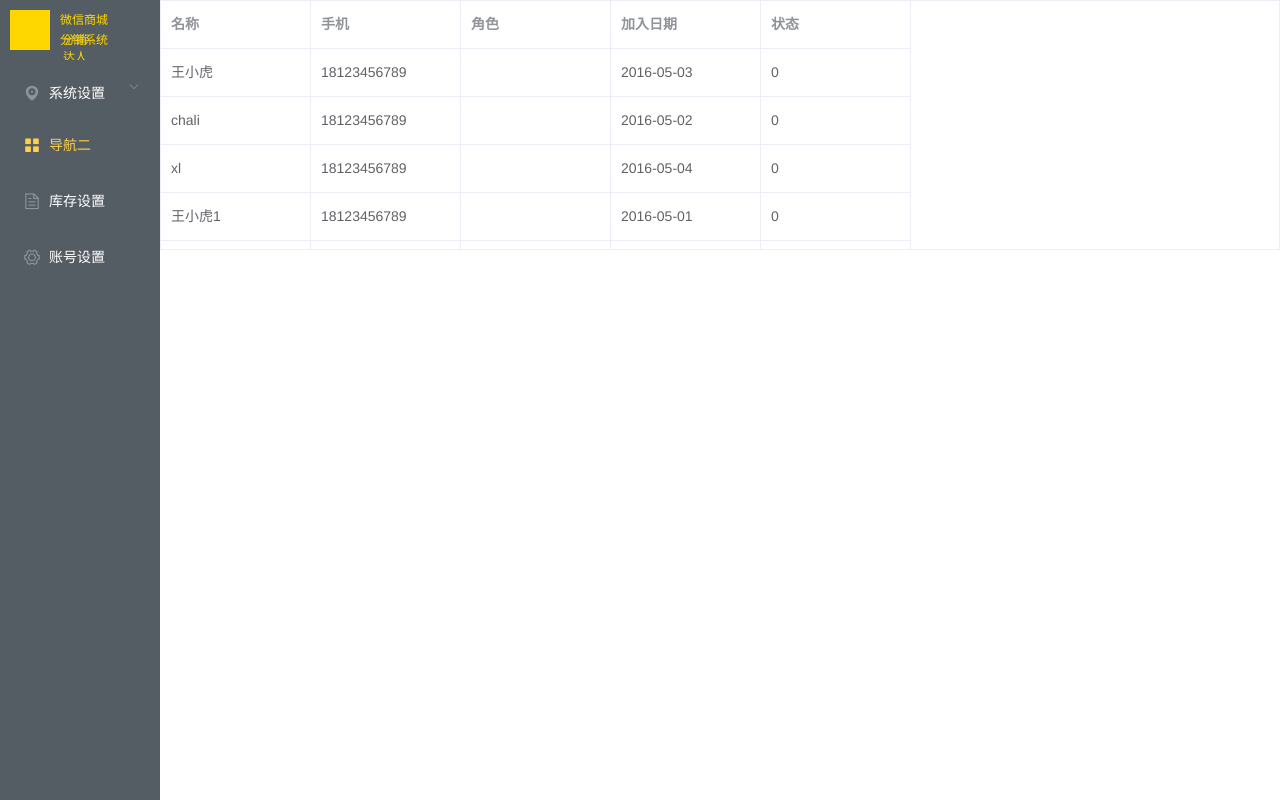
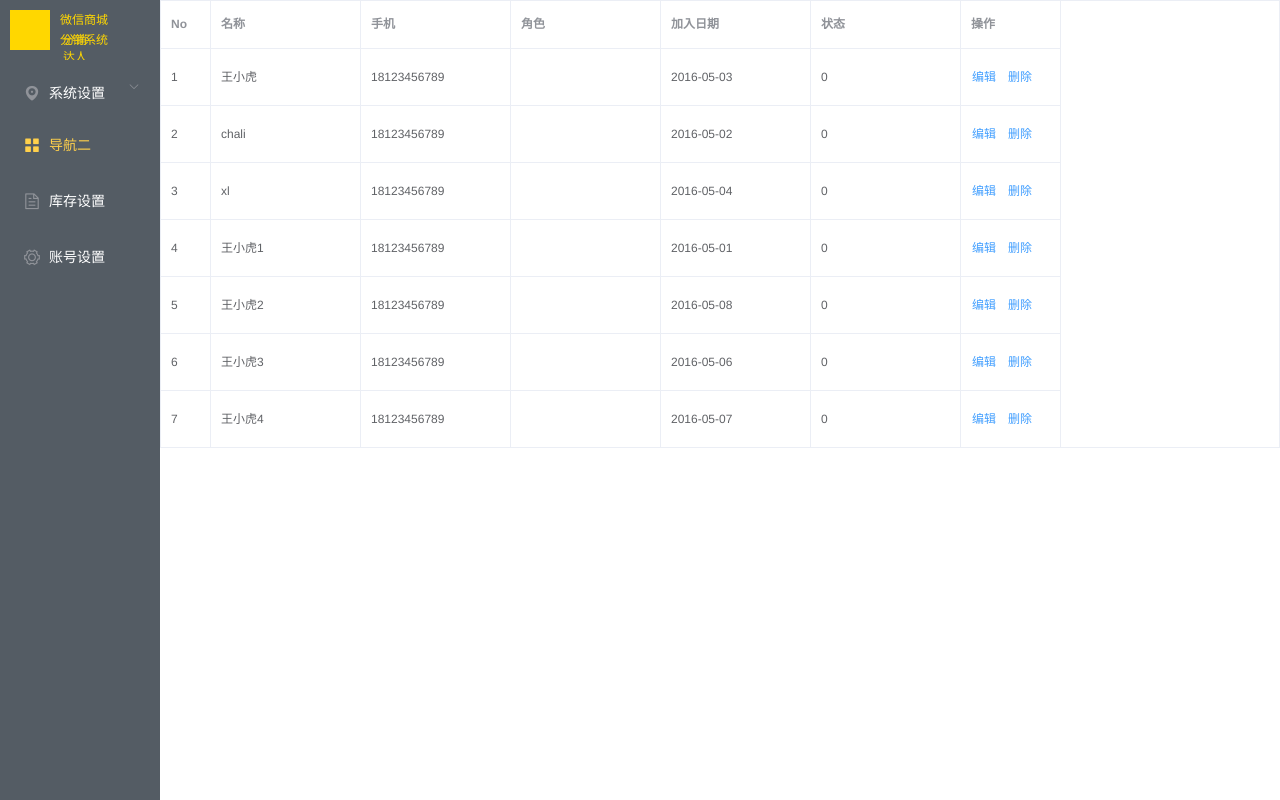
Before and after one commit to 572923574/NewSellOperateSystemH5, a Vue app: page / in a window 1280 px wide. Built offline with nearby package versions, Linux system fonts and the light colour scheme.

Commit message:
封装表格组件

```diff
--- /dev/null
+++ b/src/components/table/tableDemo.vue
@@ -0,0 +1,109 @@
+<template>
+    <el-table class="tableDemo" :data="tbodyData" style="width: 100%" :maxHeight="tableInfo.maxHeight" border>
+		<el-table-column type="index" width="50" label="No" :fixed="true"></el-table-column>
+        <el-table-column v-for="(headerItem,key) in theadData" :fixed="headerItem.fixed" :label="headerItem.label" :prop="headerItem.prop" :width="headerItem.width" :key="key" ></el-table-column>
+        <el-table-column v-if="tableInfo.showRightBtnColumn" :fixed="rightBtnObj.fixed" min-width="30" :label="rightBtnObj.label" :width="rightBtnObj.width">
+      		<template slot-scope="scope">
+        		<el-button @click="tableClick(scope.row,btn.clickFunction)" :type="btn.type" :size="btn.size" v-for="(btn,btnKey) in rightBtnObj.btns" :key="btnKey">{{btn.btnText}}</el-button>
+      		</template>
+    	</el-table-column>
+    </el-table>
+</template>
+
+<script>
+export default {
+    props:['tableData'],
+	data() {
+		return {
+            tableInfoDefaults:{
+                maxHeight:"300",
+                border:true,
+                showRightBtnColumn:false,
+            },
+            rightBtnObjDefaults:{
+                fixed:"left",
+                label:"操作",
+                width:"100",
+                btns:[
+                    {
+                        btnText:"编辑",
+                        type:"text",
+                        size:"small",
+                        clickFunction:"editClick",
+					},
+					{
+                        btnText:"删除",
+                        type:"text",
+                        size:"small",
+                        clickFunction:"deleteClick",
+                    }
+                ]
+            }
+		};
+    },
+    computed:{
+        //计算属性
+        theadData:function(){
+            // 表头
+            let theadData = this.tableData.theadData;
+            return theadData;
+        },
+        tbodyData:function(){
+            // 表格tboty内容行
+            let tbodyData = this.tableData.tbodyData;
+            return tbodyData;
+        },
+        tableInfo:function(){
+            // 表格信息
+            let tableInfo = this.tableData.tableInfo?this.tableData.tableInfo:this.tableInfoDefaults;
+            tableInfo.maxHeight = tableInfo.maxHeight?tableInfo.maxHeight:"300";
+            return tableInfo;
+        },
+        rightBtnObj:function(){
+			// 表格右边按钮组
+			let rightBtnObj = this.tableData.rightBtnObj;
+			if(this.tableInfo.showRightBtnColumn){
+				rightBtnObj = rightBtnObj?rightBtnObj:this.rightBtnObjDefaults;
+			}
+            return rightBtnObj;
+        }
+    },
+    beforeMount:function(){
+        this.initTableData();
+    },
+	methods:{
+		tableClick(data,callFn){
+            // 触发父组件监听方法
+            this.$emit(callFn,data);
+        },
+        initTableData(){
+
+        }
+	}
+};
+</script>
+<style lang="less" scoped>
+
+
+</style>
+<style lang="less">
+
+	.tableDemo{
+		div{
+			table{
+				td,th {
+					padding:0px;
+					font-size:12px;
+					div.cell{
+	// 					padding:0px;
+	// 					padding-left: 0px !important;
+						    overflow: hidden;
+							white-space: nowrap;
+							text-overflow: ellipsis;
+					}
+				}
+			}
+		}
+
+	}
+</style>
--- a/src/views/accountSet/Account.vue
+++ b/src/views/accountSet/Account.vue
@@ -1,14 +1,22 @@
 <template>
-    <el-table :data="tableData3" style="width: 100%" height="250" border>
-        <el-table-column v-for="(headerItem,key) in tabHeader" :fixed="headerItem.fixed" :label="headerItem.label" :prop="headerItem.prop" :width="headerItem.width" :key="key" ></el-table-column>
-    </el-table>
+    <div>
+		<div></div>
+		<div>
+			<TableDemo :tableData="tableData"></TableDemo>
+		</div>
+	</div>
 </template>
 
 <script>
+import TableDemo from '@/components/table/tableDemo.vue';
 export default {
+	components:{
+		TableDemo
+	},
 	data() {
 		return {
-      tabHeader: [
+			tableData:{
+				theadData: [
 					{
 					label: "名称",
 					width: "150",
@@ -40,7 +48,7 @@ export default {
 					fixed: true
 					}
 				],
-      tableData3: [
+				tbodyData: [
 					{
 					date: "2016-05-03",
 					name: "王小虎",
@@ -97,8 +105,19 @@ export default {
 					address: "上海市普陀区金沙江路 1518 弄",
 					zip: 200333
 					}
-      ]
+				],
+				tableInfo:{
+					maxHeight:"100%",
+					border:true,
+					showRightBtnColumn:true,
+				}
+			}
 		};
+	},
+	methods:{
+		tableClick(){
+			console.log();
+		}
 	}
 };
 </script>
```
Lines whose indentation alone changed are shown as unchanged.
